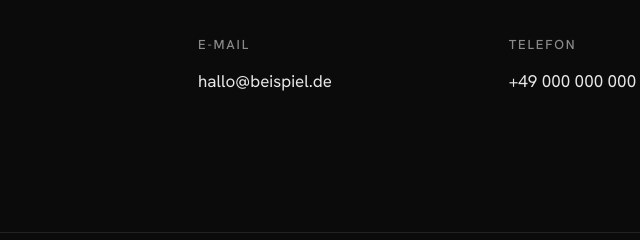
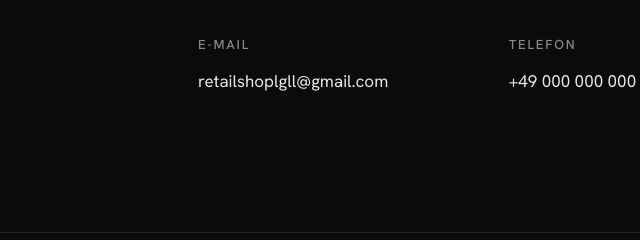
Before and after one commit to zuljiamar-pixel/Lamar-Ai, a plain HTML site: page website/index.html in a window 1280 px wide. Shown: the part 3136-3376 px from the top of the page, 116-756 px from the left. Drawn offline with Linux system fonts and the light colour scheme.

Commit message:
Kontakt: E-Mail-Adresse eingetragen
Co-Authored-By: Claude Opus 5.5 <noreply@anthropic.com>
Claude-Session: https://claude.ai/code/session_01Sb8gd5MVsZH6bmKH9nEZwA

```diff
--- a/website/index.html
+++ b/website/index.html
@@ -283,7 +283,7 @@
           <div></div>
           <div>
             <h4>E-Mail</h4>
-            <a href="mailto:hallo@beispiel.de">hallo@beispiel.de</a>
+            <a href="mailto:retailshoplgll@gmail.com">retailshoplgll@gmail.com</a>
           </div>
           <div>
             <h4>Telefon</h4>
```
